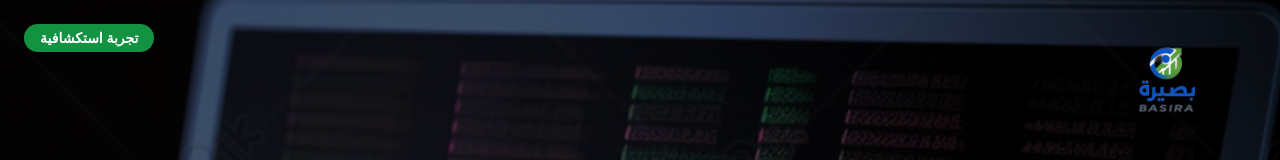
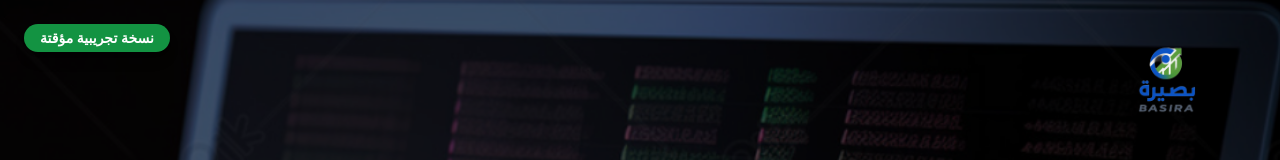
Before and after one commit to llhob-debug/baseera, a Next.js app: page / in a window 1280 px wide. Shown: the top 160 px of the page. Built offline with nearby package versions, Linux system fonts and the light colour scheme.

Commit message:
Advanced analytics layer and decision insights

```diff
--- a/app/page.tsx
+++ b/app/page.tsx
@@ -23,7 +23,7 @@ export default function HomePage() {
         {/* Trial Badge */}
         <div className="absolute top-6 left-6 z-20">
           <span className="inline-flex items-center rounded-full bg-green-600/90 px-4 py-1 text-sm font-semibold text-white shadow-lg">
-            تجربة استكشافية
+            نسخة تجريبية مؤقتة
           </span>
         </div>
 
```
